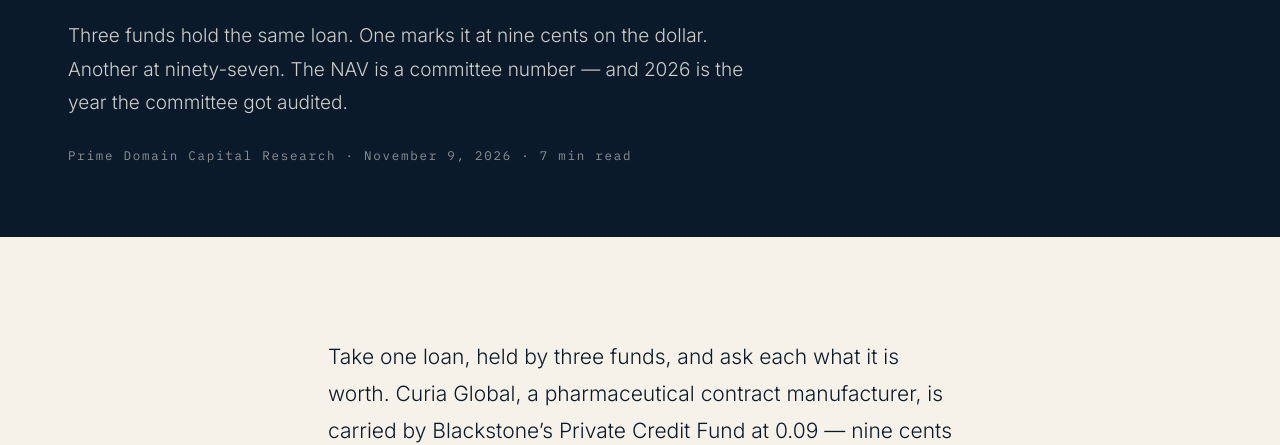
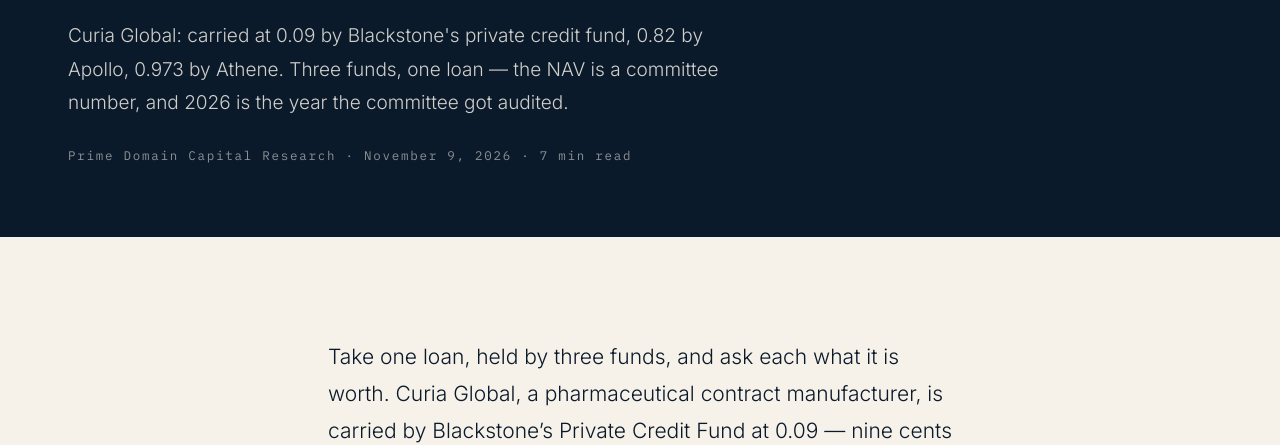
Before and after one commit to primedomaincapital/privatecreditvaluation, a plain HTML site: page insights/article4.html in a window 1280 px wide. Shown: the part 355-800 px from the top of the page. Drawn offline with nearby package versions, Linux system fonts and the light colour scheme.

Commit message:
SEO: align deck paragraph with new description — privatecreditvaluation.com article4

```diff
--- a/insights/article4.html
+++ b/insights/article4.html
@@ -92,7 +92,7 @@
   <div class="wrap">
     <div class="sec-label">Prime Domain Capital &middot; Insights</div>
     <h1 class="article-title">Nine Cents Against Ninety-Seven</h1>
-    <div class="article-dek"><p>Three funds hold the same loan. One marks it at nine cents on the dollar. Another at ninety-seven. The NAV is a committee number — and 2026 is the year the committee got audited.</p></div>
+    <div class="article-dek"><p>Curia Global: carried at 0.09 by Blackstone's private credit fund, 0.82 by Apollo, 0.973 by Athene. Three funds, one loan — the NAV is a committee number, and 2026 is the year the committee got audited.</p></div>
     <div class="byline"><span>Prime Domain Capital Research</span> &middot; <time datetime="2026-11-09">November 9, 2026</time> &middot; 7 min read</div>
   </div>
 </header>
```
